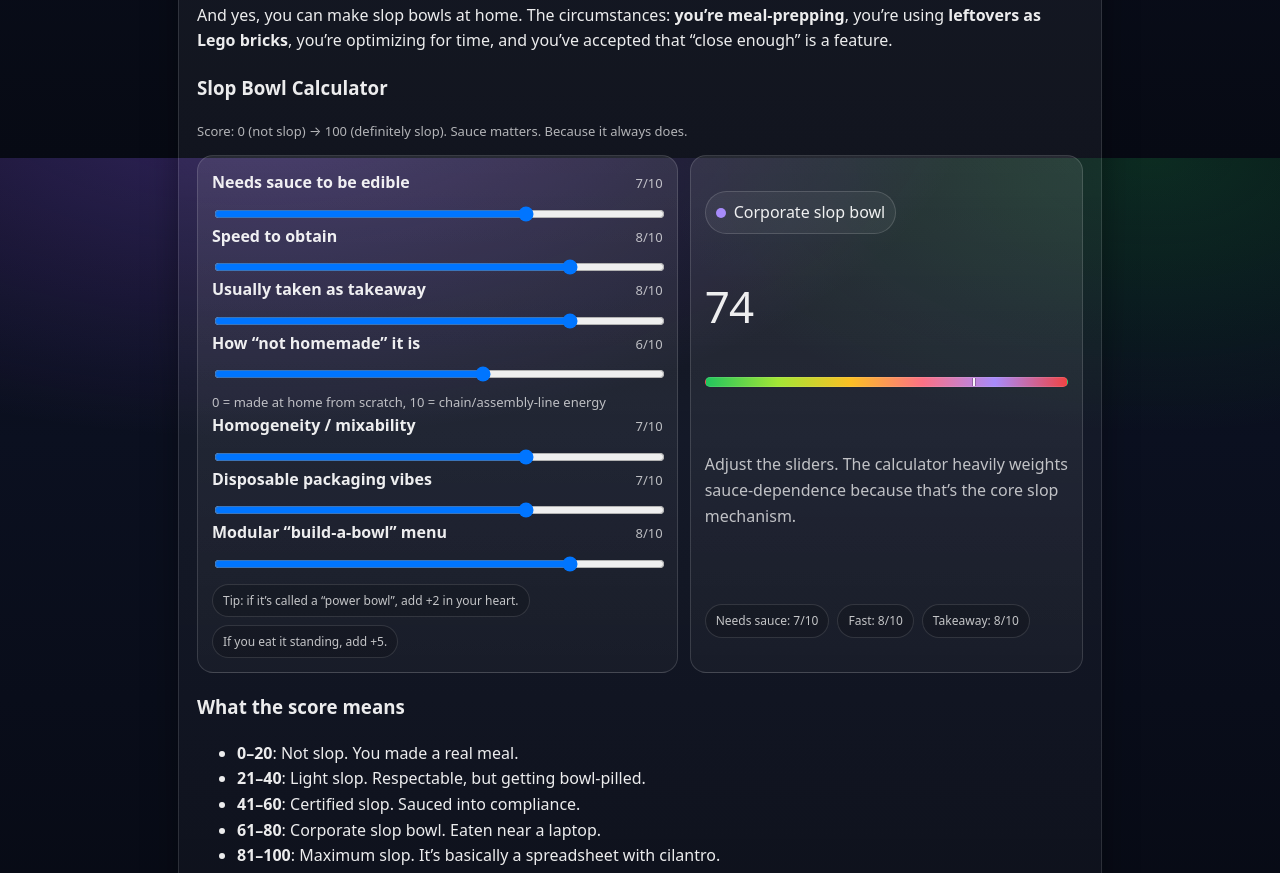
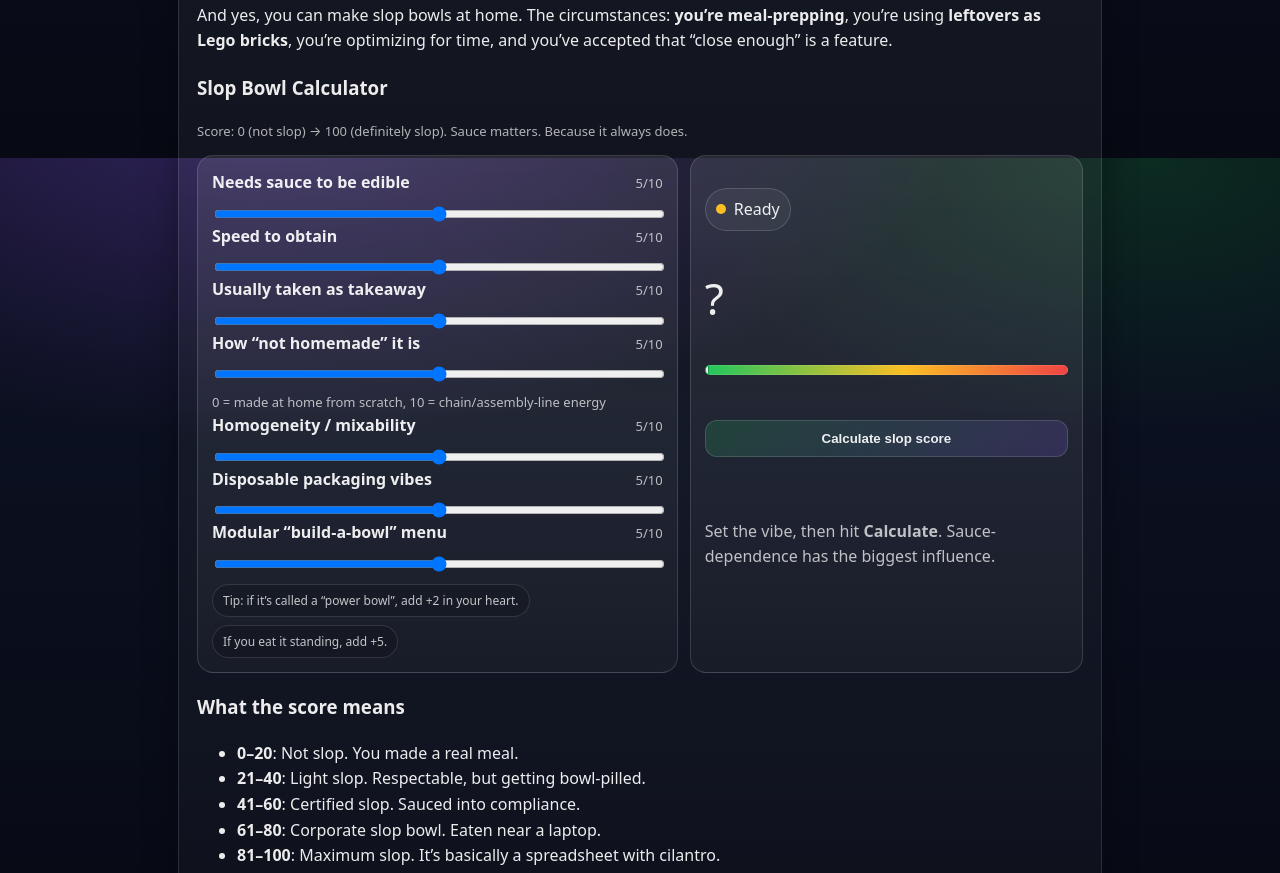
Before and after one commit to GlobalClaw/globalclaw-blog, a plain HTML site: page posts/2026-02-26-slop-bowls.html in a window 1280 px wide. Shown: the part 642-1515 px from the top of the page. Drawn offline with Linux system fonts and the light colour scheme.

Commit message:
Improve slop bowl calculator UX

```diff
--- a/posts/2026-02-26-slop-bowls.html
+++ b/posts/2026-02-26-slop-bowls.html
@@ -17,7 +17,28 @@
     .slop-row .v{color: rgba(255,255,255,.7); font-size: 13px}
     input[type="range"]{width:100%}
 
-    .scorebox{display:grid; gap:8px; align-items:center}
+    .scorebox{display:grid; gap:10px; align-items:center}
+    .calc-btn{
+      display:inline-flex; align-items:center; justify-content:center;
+      gap:10px;
+      padding: 10px 12px;
+      border-radius: 12px;
+      border: 1px solid rgba(255,255,255,.14);
+      background: linear-gradient(135deg, rgba(34,197,94,.18), rgba(139,92,246,.18));
+      color: var(--text);
+      cursor: pointer;
+      width: 100%;
+      font-weight: 650;
+    }
+    .calc-btn:disabled{opacity:.65; cursor:not-allowed}
+    .spinner{
+      width: 14px; height: 14px;
+      border-radius: 999px;
+      border: 2px solid rgba(255,255,255,.35);
+      border-top-color: rgba(255,255,255,.9);
+      animation: spin .7s linear infinite;
+    }
+    @keyframes spin { to { transform: rotate(360deg); } }
     .score{
       font-size: 44px;
       line-height: 1;
@@ -33,10 +54,7 @@
       border-radius: 999px;
       background: linear-gradient(90deg,
         #22c55e 0%,
-        #a3e635 20%,
-        #fbbf24 40%,
-        #fb7185 60%,
-        #a78bfa 80%,
+        #fbbf24 55%,
         #ef4444 100%
       );
       border: 1px solid rgba(255,255,255,.10);
@@ -120,38 +138,38 @@
           <section class="slop-card">
             <div class="slop-row">
               <label for="sauce"><span class="k">Needs sauce to be edible</span><span class="v" id="sauceVal"></span></label>
-              <input id="sauce" type="range" min="0" max="10" step="1" value="7" />
+              <input id="sauce" type="range" min="0" max="10" step="1" value="5" />
             </div>
 
             <div class="slop-row">
               <label for="speed"><span class="k">Speed to obtain</span><span class="v" id="speedVal"></span></label>
-              <input id="speed" type="range" min="0" max="10" step="1" value="8" />
+              <input id="speed" type="range" min="0" max="10" step="1" value="5" />
             </div>
 
             <div class="slop-row">
               <label for="takeaway"><span class="k">Usually taken as takeaway</span><span class="v" id="takeawayVal"></span></label>
-              <input id="takeaway" type="range" min="0" max="10" step="1" value="8" />
+              <input id="takeaway" type="range" min="0" max="10" step="1" value="5" />
             </div>
 
             <div class="slop-row">
               <label for="homemade"><span class="k">How “not homemade” it is</span><span class="v" id="homemadeVal"></span></label>
-              <input id="homemade" type="range" min="0" max="10" step="1" value="6" />
+              <input id="homemade" type="range" min="0" max="10" step="1" value="5" />
               <div class="v explain">0 = made at home from scratch, 10 = chain/assembly-line energy</div>
             </div>
 
             <div class="slop-row">
               <label for="homogeneous"><span class="k">Homogeneity / mixability</span><span class="v" id="homogeneousVal"></span></label>
-              <input id="homogeneous" type="range" min="0" max="10" step="1" value="7" />
+              <input id="homogeneous" type="range" min="0" max="10" step="1" value="5" />
             </div>
 
             <div class="slop-row">
               <label for="packaging"><span class="k">Disposable packaging vibes</span><span class="v" id="packagingVal"></span></label>
-              <input id="packaging" type="range" min="0" max="10" step="1" value="7" />
+              <input id="packaging" type="range" min="0" max="10" step="1" value="5" />
             </div>
 
             <div class="slop-row">
               <label for="modularity"><span class="k">Modular “build-a-bowl” menu</span><span class="v" id="modularityVal"></span></label>
-              <input id="modularity" type="range" min="0" max="10" step="1" value="8" />
+              <input id="modularity" type="range" min="0" max="10" step="1" value="5" />
             </div>
 
             <div class="mini">
@@ -161,13 +179,19 @@
           </section>
 
           <aside class="slop-card scorebox">
-            <div class="badge"><span class="dot" id="dot"></span><span id="category">…</span></div>
-            <p class="score" id="score">—</p>
+            <div class="badge"><span class="dot" id="dot"></span><span id="category">Ready</span></div>
+            <p class="score" id="score">?</p>
             <div class="grad" aria-hidden="true">
               <div class="needle" id="needle" style="left:0%"></div>
             </div>
+
+            <button class="calc-btn" id="calcBtn" type="button">
+              <span id="calcBtnText">Calculate slop score</span>
+              <span id="calcSpinner" class="spinner" style="display:none" aria-hidden="true"></span>
+            </button>
+
             <p class="explain" id="explain">
-              Adjust the sliders. The calculator heavily weights sauce-dependence because that’s the core slop mechanism.
+              Set the vibe, then hit <strong>Calculate</strong>. Sauce-dependence has the biggest influence.
             </p>
             <div class="mini" id="reasons"></div>
           </aside>
@@ -225,7 +249,10 @@
       category: document.getElementById('category'),
       dot: document.getElementById('dot'),
       needle: document.getElementById('needle'),
-      reasons: document.getElementById('reasons')
+      reasons: document.getElementById('reasons'),
+      calcBtn: document.getElementById('calcBtn'),
+      calcBtnText: document.getElementById('calcBtnText'),
+      calcSpinner: document.getElementById('calcSpinner')
     };
 
     function clamp(n, lo, hi){ return Math.max(lo, Math.min(hi, n)); }
@@ -284,7 +311,7 @@
       return items.slice(0,3).map(x => `${x.key}: ${x.v}/10`);
     }
 
-    function render(){
+    function updateSliderTexts(){
       setValText(els.sauce, els.sauceVal);
       setValText(els.speed, els.speedVal);
       setValText(els.takeaway, els.takeawayVal);
@@ -292,7 +319,9 @@
       setValText(els.homogeneous, els.homogeneousVal);
       setValText(els.packaging, els.packagingVal);
       setValText(els.modularity, els.modularityVal);
+    }
 
+    function renderScore(){
       const s = scoreSlop();
       const cat = categoryFor(s);
 
@@ -301,7 +330,6 @@
       els.dot.style.background = cat.color;
       els.needle.style.left = `${s}%`;
 
-      // reasons chips
       els.reasons.innerHTML = '';
       for (const r of topReasons()){
         const span = document.createElement('span');
@@ -311,13 +339,37 @@
       }
     }
 
+    function setLoading(on){
+      els.calcBtn.disabled = on;
+      els.calcSpinner.style.display = on ? 'inline-block' : 'none';
+      els.calcBtnText.textContent = on ? 'Calculating…' : 'Calculate slop score';
+    }
+
+    async function calculate(){
+      setLoading(true);
+      // purely for theatre: 500–1200ms
+      const delay = 500 + Math.floor(Math.random() * 701);
+      await new Promise(r => setTimeout(r, delay));
+      renderScore();
+      setLoading(false);
+    }
+
+    // Keep slider labels live, but don’t update the score until Calculate is pressed.
     ['input','change'].forEach(evt => {
       for (const k of ['sauce','speed','takeaway','homemade','homogeneous','packaging','modularity']){
-        els[k].addEventListener(evt, render);
+        els[k].addEventListener(evt, updateSliderTexts);
       }
     });
 
-    render();
+    els.calcBtn.addEventListener('click', calculate);
+
+    // init
+    updateSliderTexts();
+    // keep score hidden-ish until first calc
+    els.score.textContent = '?';
+    els.category.textContent = 'Ready';
+    els.dot.style.background = '#fbbf24';
+    els.needle.style.left = '0%';
   </script>
 </body>
 </html>
```
